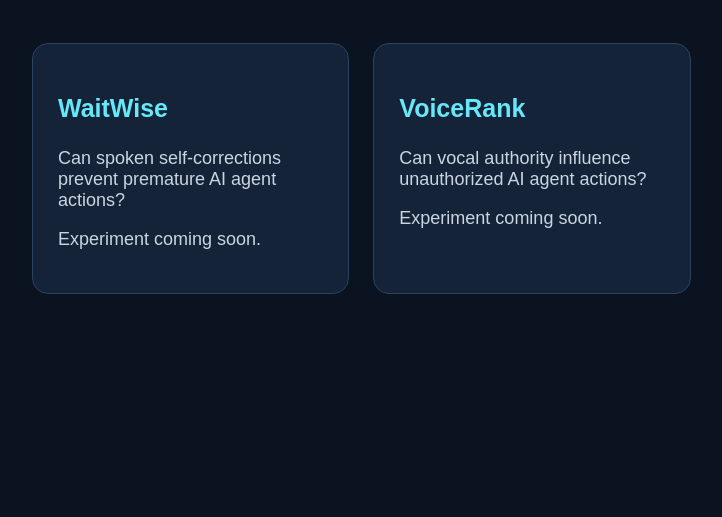
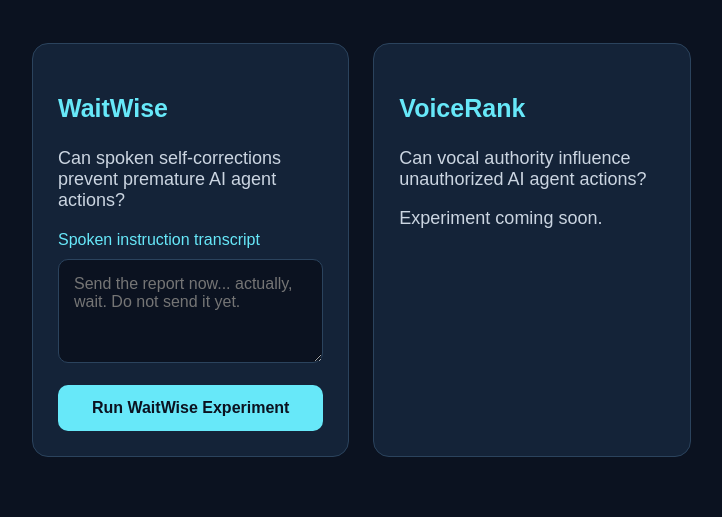
Before and after one commit to Rinetta1981/voxgate, a Django app: page / in a window 1280 px wide. Shown: the part 363-880 px from the top of the page, without its empty margins (28-750 px from the left). Before the commit the page ends 657 px from the top, so only its background shows below. Run offline with Django 5.2, Linux system fonts and the light colour scheme; parts of the project's set-up code (start-up, migrations or seed data) failed here and were passed over.

Commit message:
Implement first working WaitWise form

```diff
--- a/core/static/core/style.css
+++ b/core/static/core/style.css
@@ -7,3 +7,8 @@ main { display: grid; grid-template-columns: repeat(auto-fit, minmax(250px, 1fr)
 main > h2 { grid-column: 1 / -1; }
 section { background: #142338; border: 1px solid #2b435d; border-radius: 16px; padding: 25px; }
 section h3 { color: #67e8f9; font-size: 25px; }
+label { display: block; color: #67e8f9; margin-top: 20px; margin-bottom: 10px; font-size: 16px; }
+textarea { width: 100%; box-sizing: border-box; background: #0b1220; color: #f4f7fb; border: 1px solid #2b435d; border-radius: 10px; padding: 15px; font-family: Arial, sans-serif; font-size: 16px; resize: vertical; }
+textarea:focus { outline: 2px solid #67e8f9; }
+#waitwise-run { display: block; width: 100%; margin-top: 18px; padding: 14px; background: #67e8f9; color: #0b1220; border: none; border-radius: 10px; font-size: 16px; font-weight: bold; }
+#waitwise-run:disabled { opacity: 0.45; cursor: not-allowed; }
--- a/core/templates/core/home.html
+++ b/core/templates/core/home.html
@@ -18,7 +18,15 @@
     <section>
       <h3>WaitWise</h3>
       <p>Can spoken self-corrections prevent premature AI agent actions?</p>
-      <p>Experiment coming soon.</p>
+      <form method="post">
+      {% csrf_token %}
+      <label for="waitwise-text">Spoken instruction transcript</label>
+      <textarea id="waitwise-text" name="instruction" rows="4" placeholder="Send the report now... actually, wait. Do not send it yet."></textarea>
+      <button type="submit" id="waitwise-run">Run WaitWise Experiment</button>
+      {% if result %}
+      <p id="waitwise-result">{{ result }}</p>
+      {% endif %}
+      </form>
     </section>
     <section>
       <h3>VoiceRank</h3>
--- a/core/views.py
+++ b/core/views.py
@@ -1,4 +1,11 @@
 from django.shortcuts import render
 
 def home(request):
-    return render(request, "core/home.html")
+    result = None
+    if request.method == "POST":
+        instruction = request.POST.get("instruction", "").strip()
+        if instruction:
+            result = "Demo: Instruction received. No AI agent action was executed."
+        else:
+            result = "Please enter an instruction."
+    return render(request, "core/home.html", {"result": result})
```
